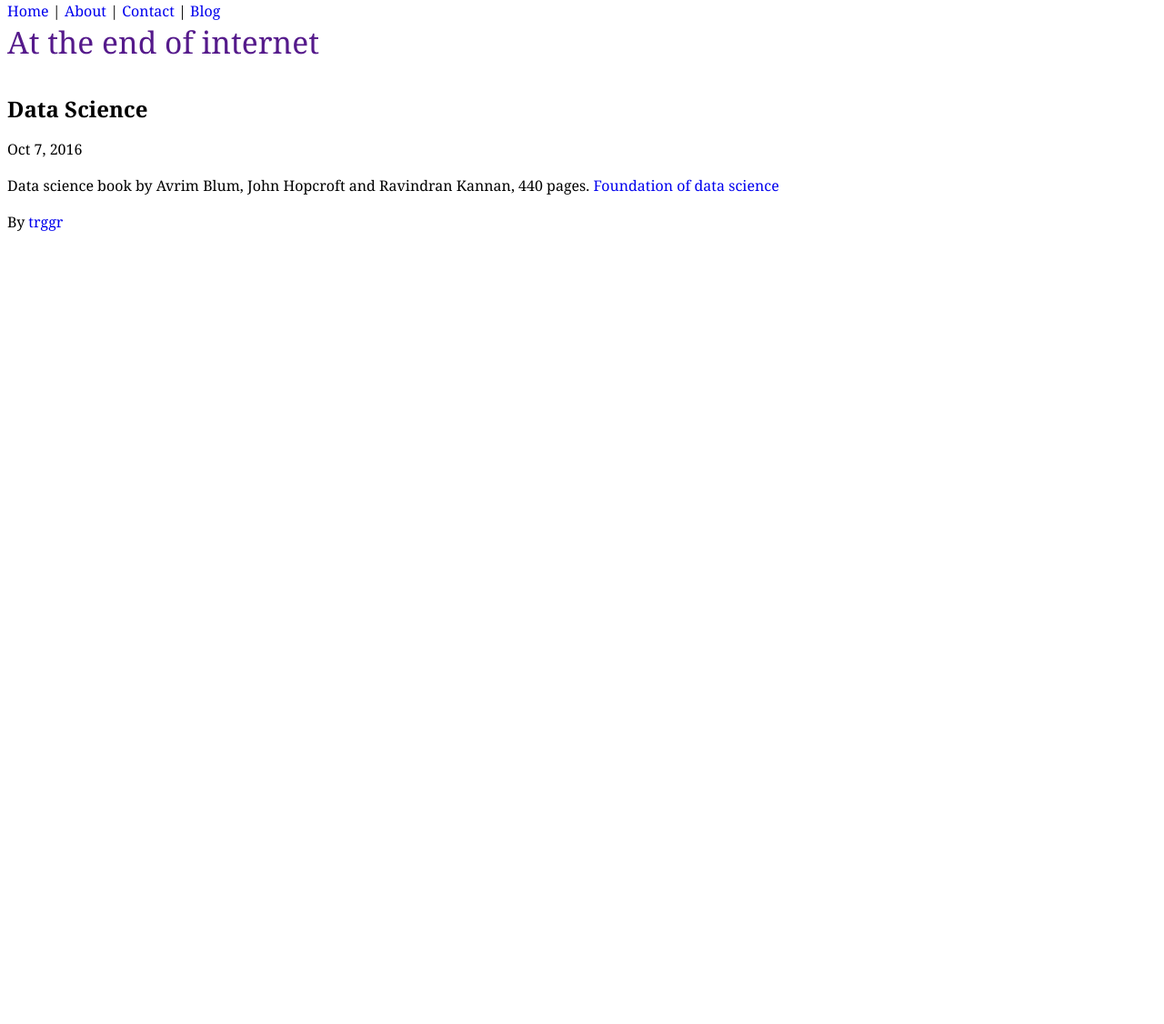
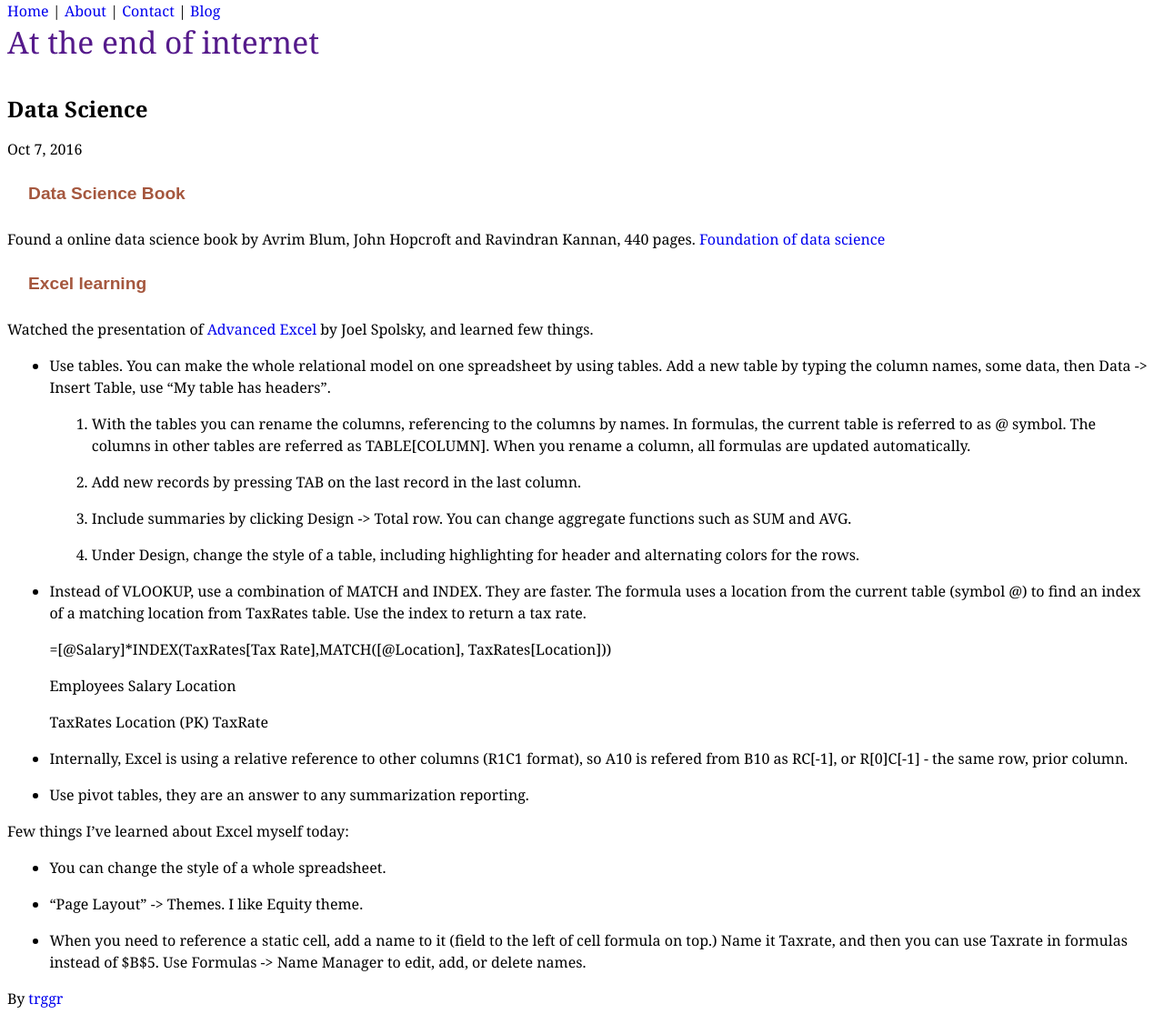
Before and after one commit to trggr/trggr.github.io, a Jekyll site: the page built from _posts/2016-10-07-data-science.md, in a window 1280 px wide. Shown: the whole page at 91% size. Built offline with Jekyll 4.4.1, drawn with Linux system fonts in a browser that asks for light colours; before the commit the page ends 900 px from its top, so only the background shows below that.

Commit message:
Excel knowledge

```diff
--- a/_posts/2016-10-07-data-science.md
+++ b/_posts/2016-10-07-data-science.md
@@ -2,6 +2,62 @@
 layout: post
 ---
 
-Data science book by Avrim Blum, John Hopcroft and Ravindran Kannan,
-440 pages.
+#### Data Science Book
+
+Found a online data science book by Avrim Blum, John Hopcroft
+and Ravindran Kannan, 440 pages.
 [Foundation of data science](https://www.cs.cornell.edu/jeh/book2016June9.pdf)
+
+#### Excel learning
+
+Watched the presentation of
+[Advanced Excel](https://www.youtube.com/watch?v=0nbkaYsR94c)
+by Joel Spolsky, and learned few things.
+
+- Use tables. You can make the whole relational model on one spreadsheet
+by using tables. Add a new table by typing the column names, some data, then
+Data -> Insert Table, use "My table has headers".
+
+    1. With the tables you can rename the columns, referencing to the
+       columns by names.
+       In formulas, the current table is referred to as @ symbol.
+       The columns in other tables are referred as TABLE[COLUMN].
+       When you rename a column, all formulas are updated automatically.
+
+    2. Add new records by pressing TAB on the last record in the last column.
+
+    3. Include summaries by clicking Design -> Total row. You can change
+       aggregate functions such as SUM and AVG.
+
+    4. Under Design, change the style of a table, including highlighting
+       for header and alternating colors for the rows.
+
+- Instead of VLOOKUP, use a combination of MATCH and INDEX. They are faster.
+  The formula uses a location from the current table (symbol @) to find an index
+  of a matching location from TaxRates table. Use the index to return a tax rate.
+
+    =[@Salary]*INDEX(TaxRates[Tax Rate],MATCH([@Location], TaxRates[Location]))
+
+    Employees
+      Salary
+      Location
+
+    TaxRates
+      Location (PK)
+      TaxRate
+
+- Internally, Excel is using a relative reference to other columns (R1C1 format),
+  so A10 is refered from B10 as RC[-1], or R[0]C[-1] - the same row, prior column.
+
+- Use pivot tables, they are an answer to any summarization reporting.
+
+Few things I've learned about Excel myself today:
+
+- You can change the style of a whole spreadsheet.
+
+- "Page Layout" -> Themes. I like Equity theme.
+
+- When you need to reference a static cell, add a name to it (field to the left
+of cell formula on top.) Name it Taxrate, and then you can use Taxrate in
+formulas instead of $B$5.
+Use Formulas -> Name Manager to edit, add, or delete names.
```
